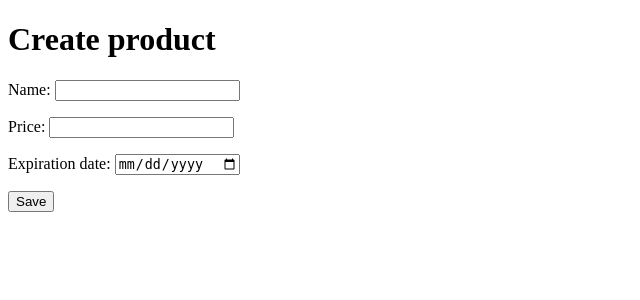
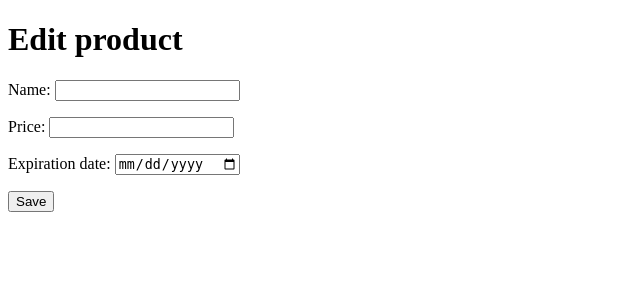
Before and after one commit to LexyRani/Python_Django_T, a Django app: template Exercice 2/WebAppDjango/shop/templates/shop/product_form.html in a window 1280 px wide. Shown: the top 300 px of the page, without its empty margins (0-640 px from the left). Run offline with Django 5.2, Linux system fonts and the light colour scheme; the template is opened without the code that fills it: values that come from a table or form of the project are taken from there, others are empty; tables that the repository leaves empty hold one stand-in row (values such as "Sample post"); parts of the project's set-up code (start-up, migrations or seed data) failed here and were passed over.

Commit message:
Add ProductUpdateView and the url and changement in the template

```diff
--- a/Exercice 2/WebAppDjango/shop/templates/shop/product_form.html
+++ b/Exercice 2/WebAppDjango/shop/templates/shop/product_form.html
@@ -5,12 +5,14 @@
         <meta name="viewport" content="width=device-width, initial-scale=1">
     </head>
     <body>
+        {% if product.pk %}
+        <h1>Edit product</h1>
+        {% else %}
         <h1>Create product</h1>
-
+        {% endif %}
         <form method="post">
             {% csrf_token %}
             {{ form.as_p }}
-            <!-- {{ form.errors }} -->
             <button type="submit">Save</button>
         </form>
     </body>
--- a/Exercice 2/WebAppDjango/shop/templates/shop/product_list.html
+++ b/Exercice 2/WebAppDjango/shop/templates/shop/product_list.html
@@ -6,9 +6,13 @@
     </head>
     <body>
         <h1> Product List</h1>
+            <a href = "{% url 'product-create' %}"> Create product</a>
             <ul>
                 {% for product in products %}
-                    <li>{{product.name}} - {{product.price}} - {{product.expiration_date}}</li>
+                    <li>{{product.name}} - {{product.price}} - {{product.expiration_date}}
+                        <a href="{% url 'product-update' product.pk %}"> Edit </a>
+                    </li>
+
                 {% empty %}
                     <li>Aucun produit disponible.</li>
                 {% endfor %}
--- a/Exercice 2/WebAppDjango/shop/urls.py
+++ b/Exercice 2/WebAppDjango/shop/urls.py
@@ -1,8 +1,10 @@
 from .views import ProductListView
 from .views import ProductCreateView
+from .views import ProductUpdateView
 from django.urls import path
 
 urlpatterns = [
     path("products/",ProductListView.as_view(), name="product-list"),
-    path("create/", ProductCreateView.as_view(), name="product-create"),
+    path("products/create/", ProductCreateView.as_view(), name="product-create"),
+    path("products/<int:pk>/edit/", ProductUpdateView.as_view(), name="product-update")
 ]
```
Also changed, not shown: Exercice 2/WebAppDjango/shop/views.py (+6 -1 lines).
